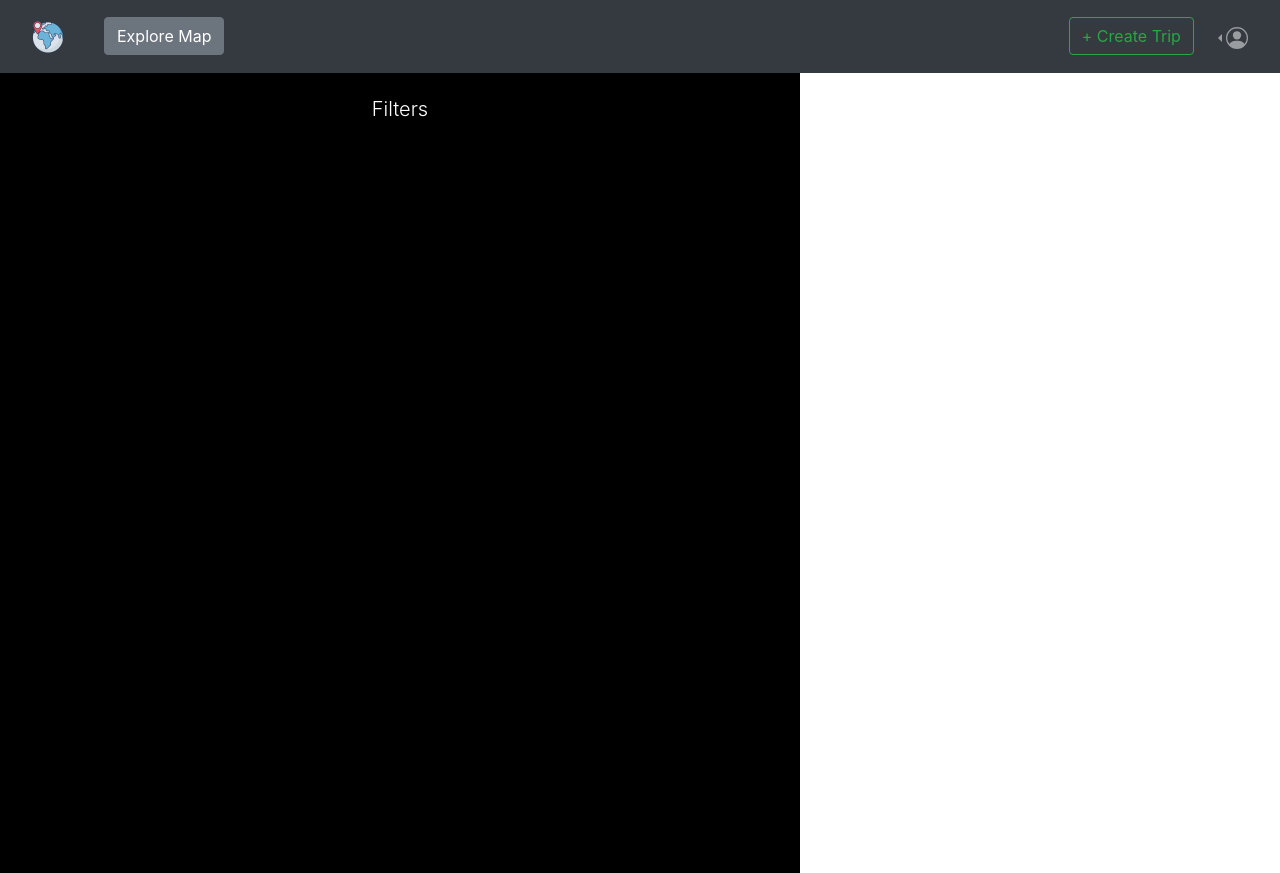
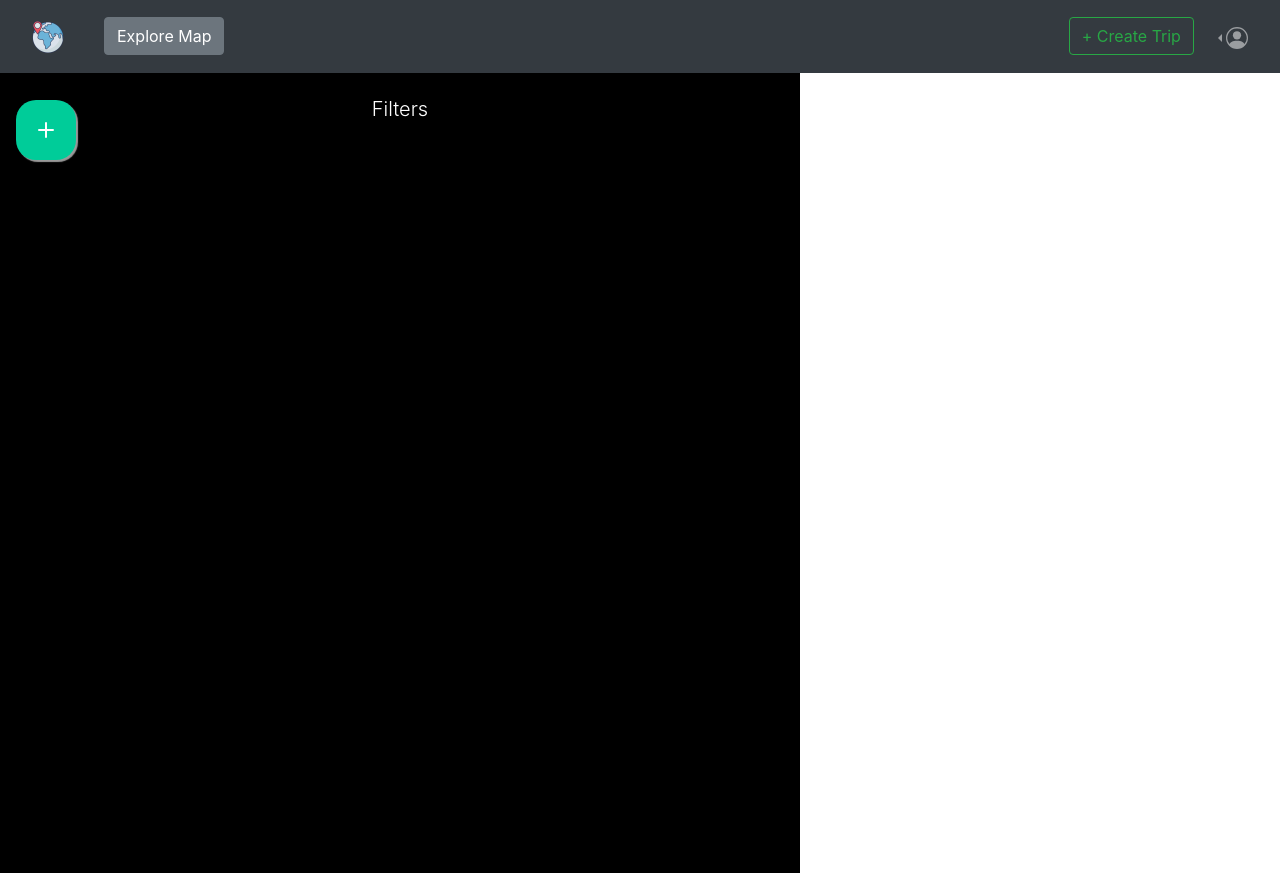
Before and after one commit to zephaniahong/travel-planner-frontend, a React (Create React App) app: page /createtrip in a window 1280 px wide. Built offline with nearby package versions, Linux system fonts and the light colour scheme; the HTML template or start-up script is replaced by a standard one.

Commit message:
Add floating button for side navbar

```diff
--- /dev/null
+++ b/src/components/HamburgerIcon.jsx
@@ -0,0 +1,19 @@
+import React from "react";
+
+export default function HamburgerIcon() {
+  return (
+    <svg
+      xmlns="http://www.w3.org/2000/svg"
+      width="35"
+      height="35"
+      fill="currentColor"
+      className="bi bi-list"
+      viewBox="0 0 16 16"
+    >
+      <path
+        fill-rule="evenodd"
+        d="M2.5 12a.5.5 0 0 1 .5-.5h10a.5.5 0 0 1 0 1H3a.5.5 0 0 1-.5-.5zm0-4a.5.5 0 0 1 .5-.5h10a.5.5 0 0 1 0 1H3a.5.5 0 0 1-.5-.5zm0-4a.5.5 0 0 1 .5-.5h10a.5.5 0 0 1 0 1H3a.5.5 0 0 1-.5-.5z"
+      />
+    </svg>
+  );
+}
--- a/src/components/Navbar.jsx
+++ b/src/components/Navbar.jsx
@@ -22,7 +22,13 @@ import styled, { keyframes } from "styled-components";
 export default function NavBar() {
   return (
     <div>
-      <Navbar collapseOnSelect bg="dark" expand="lg" variant="dark">
+      <Navbar
+        collapseOnSelect
+        bg="dark"
+        expand="lg"
+        variant="dark"
+        fixed="sticky"
+      >
         <Link to="/">
           <Navbar.Brand className="navbar-brand text-dark px-3">
             {/* <LogoRotate> */}
--- a/src/components/PlusCircleIcon.jsx
+++ b/src/components/PlusCircleIcon.jsx
@@ -4,13 +4,12 @@ export default function PlusCircleIcon() {
   return (
     <svg
       xmlns="http://www.w3.org/2000/svg"
-      width="16"
-      height="16"
+      width="32"
+      height="32"
       fill="currentColor"
-      class="bi bi-plus-circle"
+      class="bi bi-plus"
       viewBox="0 0 16 16"
     >
-      <path d="M8 15A7 7 0 1 1 8 1a7 7 0 0 1 0 14zm0 1A8 8 0 1 0 8 0a8 8 0 0 0 0 16z" />
       <path d="M8 4a.5.5 0 0 1 .5.5v3h3a.5.5 0 0 1 0 1h-3v3a.5.5 0 0 1-1 0v-3h-3a.5.5 0 0 1 0-1h3v-3A.5.5 0 0 1 8 4z" />
     </svg>
   );
--- a/src/components/SideBar.jsx
+++ b/src/components/SideBar.jsx
@@ -1,7 +1,7 @@
-import React from "react";
+import React, { useState } from "react";
 import styled from "styled-components";
-// import PlusCircleIcon from "./SideBar.jsx";
-import TripCards from "./TripCards.jsx";
+import PlusCircleIcon from "./PlusCircleIcon.jsx";
+// import HamburgerIcon from "./HamburgerIcon.jsx";
 
 const SideNav = styled.nav`
   width: 50rem;
@@ -35,10 +35,32 @@ const StyledNavLinks = styled.a`
   color: white;
 `;
 
+const Hamburger = styled.header`
+  position: fixed;
+  width: 60px;
+  height: 60px;
+  top: 100px;
+  left: 0px;
+  background-color: #0c9;
+  color: #fff;
+  border-radius: 20px;
+  text-align: center;
+  box-shadow: 2px 2px 1px #999;
+  z-index: 1;
+  display: flex;
+  justify-content: center;
+  align-items: center;
+`;
+
 export default function SideBar({ children }) {
+  const [showNav, setShowNav] = useState(false);
+
   return (
     <div>
-      <SideNav>
+      <Hamburger className="ml-3">
+        <PlusCircleIcon onClick={() => setShowNav(!showNav)} />
+      </Hamburger>
+      <SideNav show={showNav}>
         <StyledNavList>
           <StyledNavItem>
             <h5 className="lead">Filters</h5>
```
